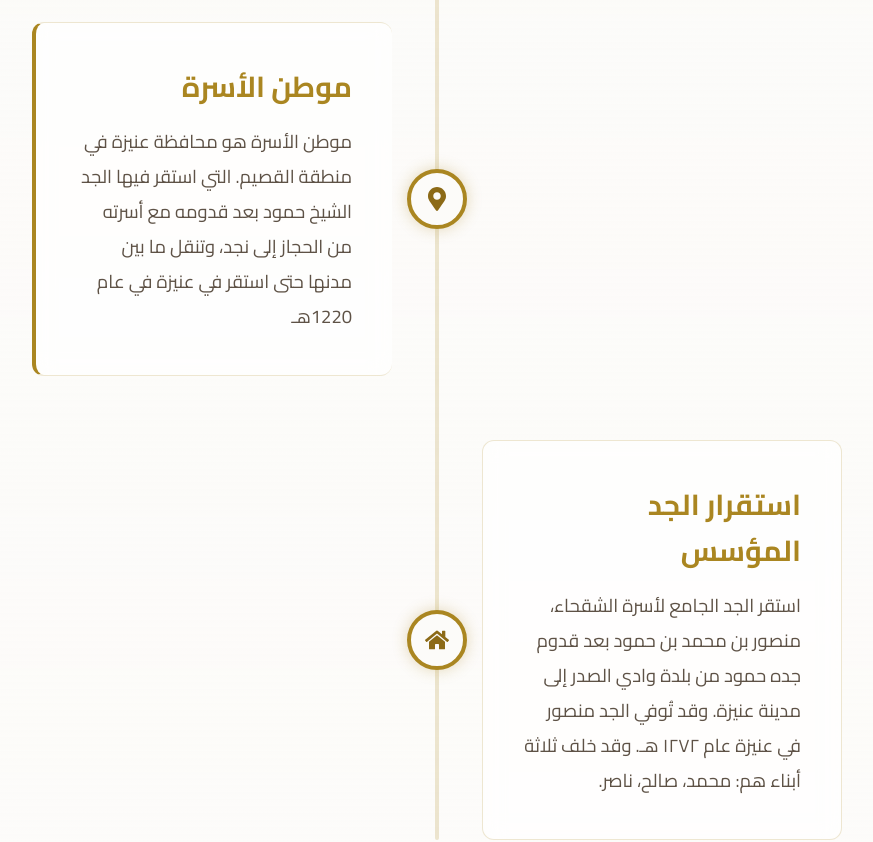
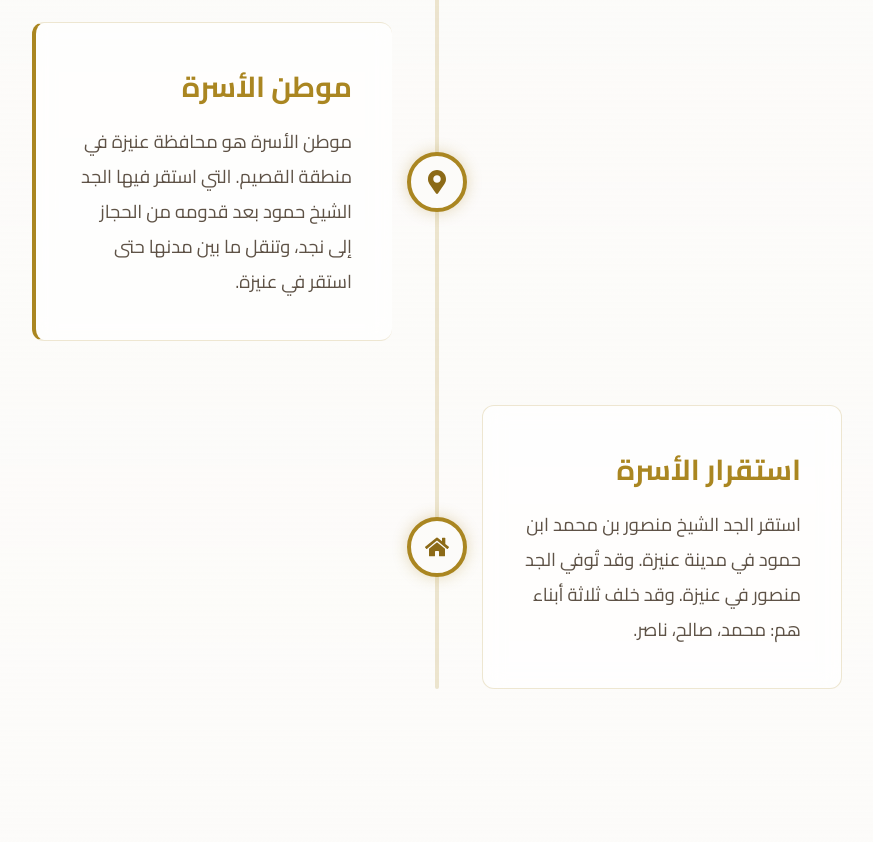
Before and after one commit to Alshagha/alshagha-website, a React (Vite) app: page / in a window 1280 px wide. Shown: the part 1440-2282 px from the top of the page, without its empty margins (203-1076 px from the left). Built offline with nearby package versions, Linux system fonts and the light colour scheme.

Commit message:
Update History.jsx

```diff
--- a/src/components/History.jsx
+++ b/src/components/History.jsx
@@ -49,7 +49,7 @@ const History = () => {
                         <div className="timeline-content glass-panel">
                             <h3 className="card-title">موطن الأسرة</h3>
                             <p className="card-text">
-                                موطن الأسرة هو محافظة عنيزة في منطقة القصيم. التي استقر فيها الجد الشيخ حمود بعد قدومه مع أسرته من الحجاز إلى نجد، وتنقل ما بين مدنها حتى استقر في عنيزة في عام 1220هـ
+                                موطن الأسرة هو محافظة عنيزة في منطقة القصيم. التي استقر فيها الجد الشيخ حمود بعد قدومه من الحجاز إلى نجد، وتنقل ما بين مدنها حتى استقر في عنيزة.
                             </p>
                         </div>
                     </motion.div>
@@ -66,9 +66,9 @@ const History = () => {
                             <FaHome />
                         </div>
                         <div className="timeline-content glass-panel">
-                            <h3 className="card-title">استقرار الجد المؤسس</h3>
+                            <h3 className="card-title">استقرار الأسرة </h3>
                             <p className="card-text">
-                                استقر الجد الجامع لأسرة الشقحاء، منصور بن محمد بن حمود بعد قدوم جده حمود من بلدة وادي الصدر إلى مدينة عنيزة. وقد تُوفي الجد منصور في عنيزة عام ١٢٧٢ هـ. وقد خلف ثلاثة أبناء هم: محمد، صالح، ناصر.
+                                استقر الجد الشيخ منصور بن محمد ابن حمود في مدينة عنيزة. وقد تُوفي الجد منصور في عنيزة. وقد خلف ثلاثة أبناء هم: محمد، صالح، ناصر.
                             </p>
                         </div>
                     </motion.div>
```
